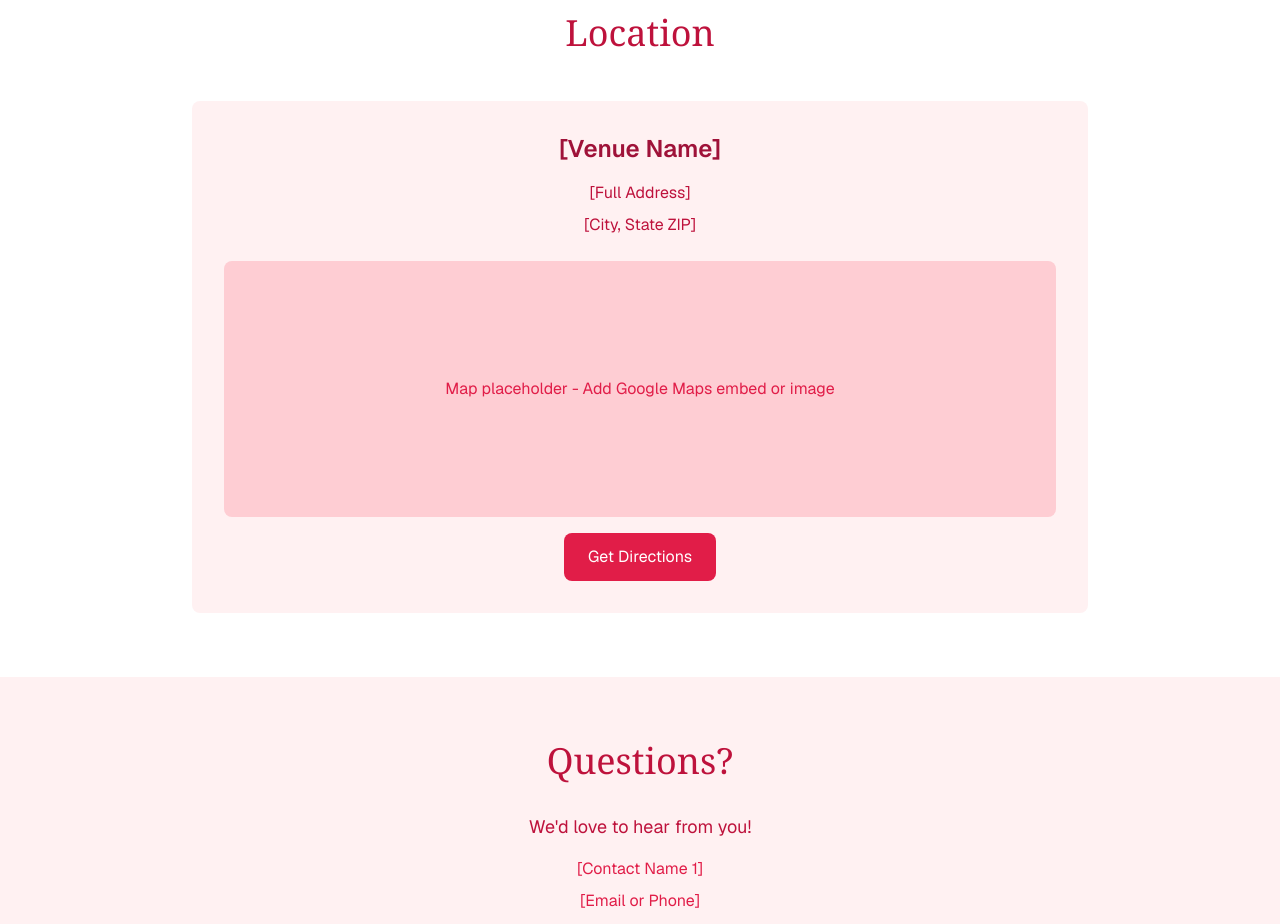
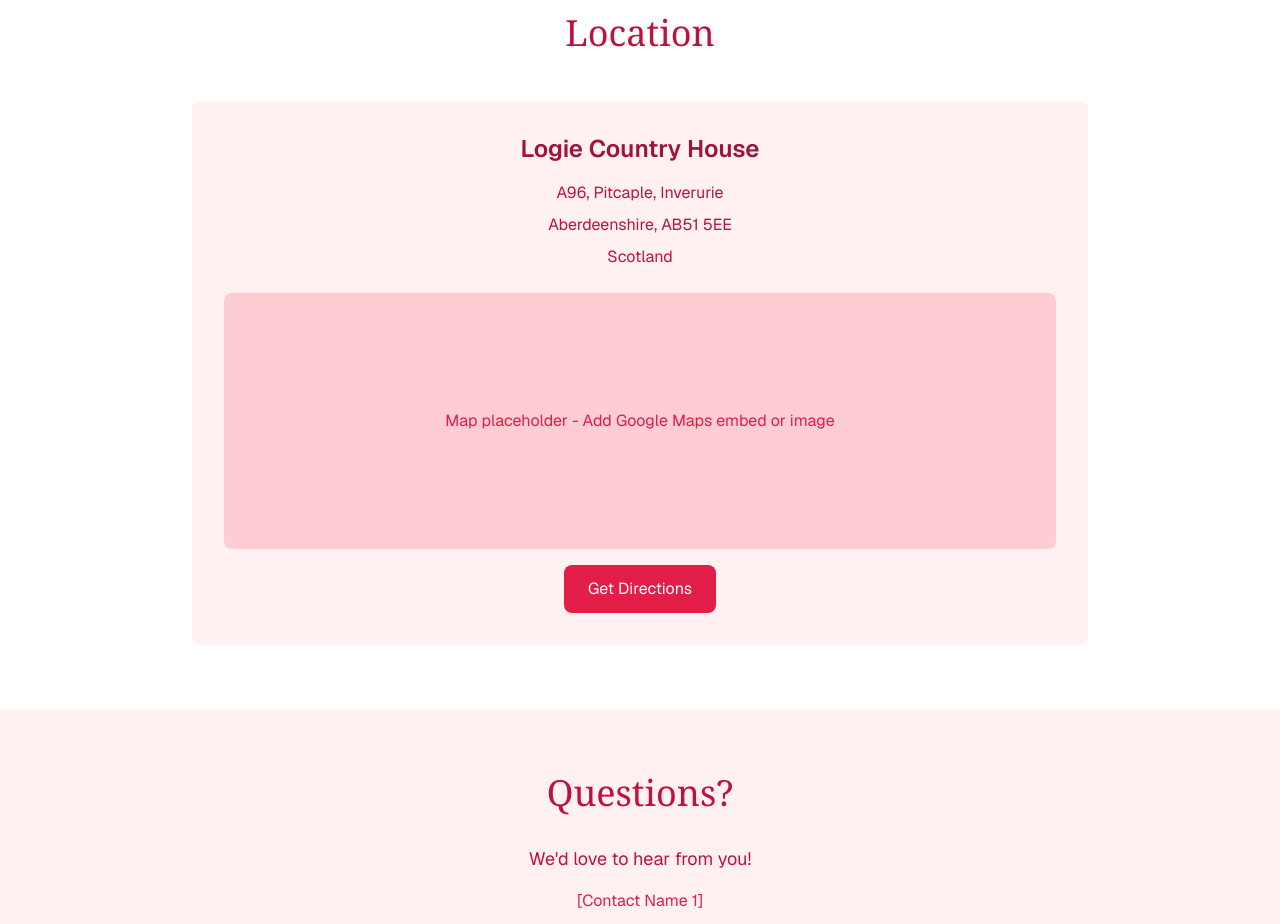
Before and after one commit to darylweir/wedding, a Next.js app: page / in a window 1280 px wide. Shown: the part 1360-2284 px from the top of the page. Built offline with nearby package versions, Linux system fonts and the light colour scheme.

Commit message:
Add address

```diff
--- a/app/page.tsx
+++ b/app/page.tsx
@@ -85,16 +85,17 @@
             </h2>
             <div className="bg-rose-50 rounded-lg p-8 text-center">
               <h3 className="text-2xl font-semibold text-rose-800 mb-4">
-                [Venue Name]
+                Logie Country House
               </h3>
-              <p className="text-rose-700 mb-2">[Full Address]</p>
-              <p className="text-rose-700 mb-2">[City, State ZIP]</p>
+              <p className="text-rose-700 mb-2">A96, Pitcaple, Inverurie</p>
+              <p className="text-rose-700 mb-2">Aberdeenshire, AB51 5EE</p>
+              <p className="text-rose-700 mb-2">Scotland</p>
               <div className="mt-6 h-64 bg-rose-200 rounded-lg flex items-center justify-center">
                 <p className="text-rose-600">Map placeholder - Add Google Maps embed or image</p>
               </div>
               <div className="mt-4">
                 <a
-                  href="https://maps.google.com"
+                  href="https://www.logiecountryhouse.co.uk/contact-logie-country-house/"
                   target="_blank"
                   rel="noopener noreferrer"
                   className="inline-block px-6 py-3 bg-rose-600 text-white rounded-lg hover:bg-rose-700 transition-colors"
```
